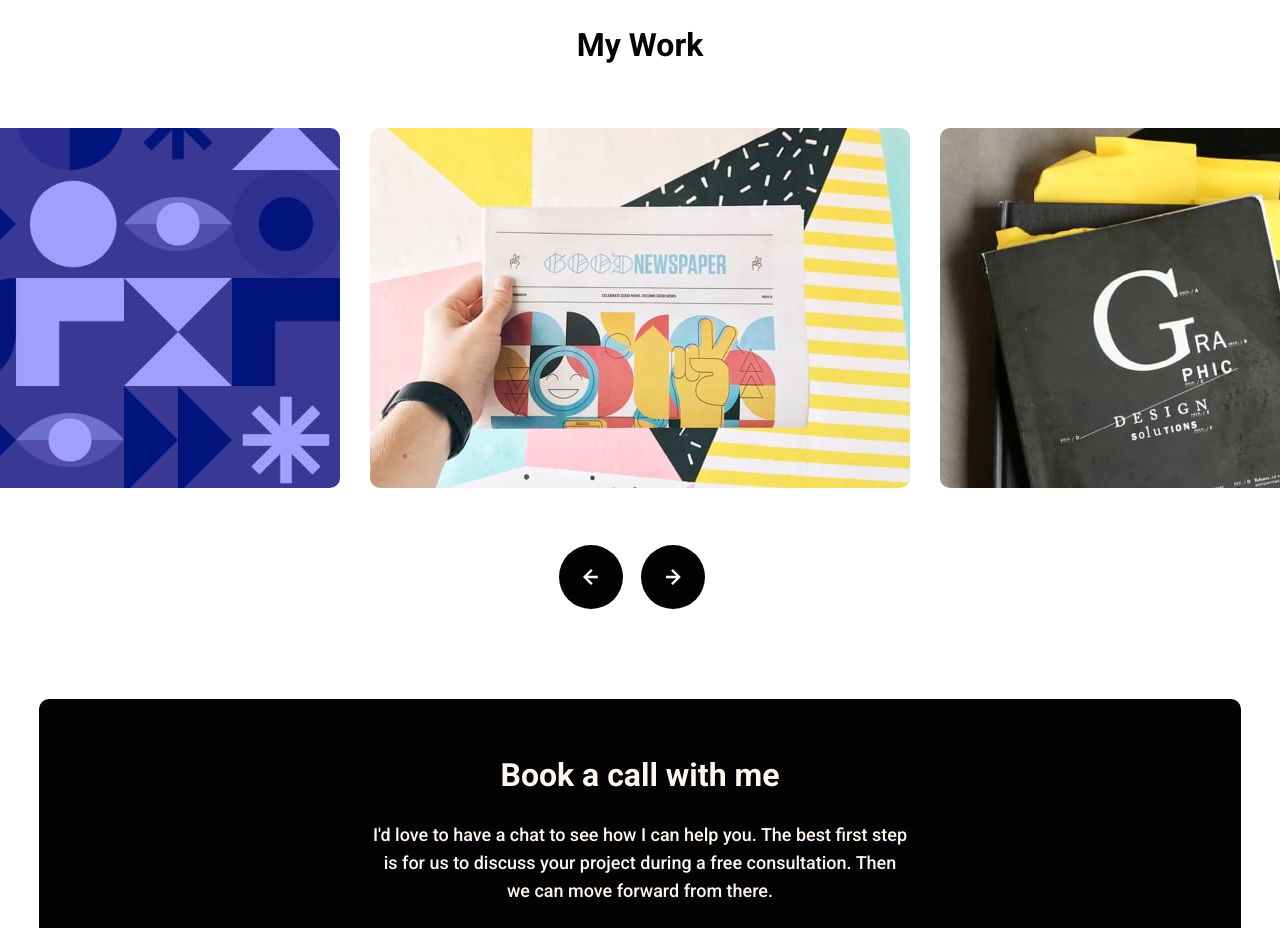
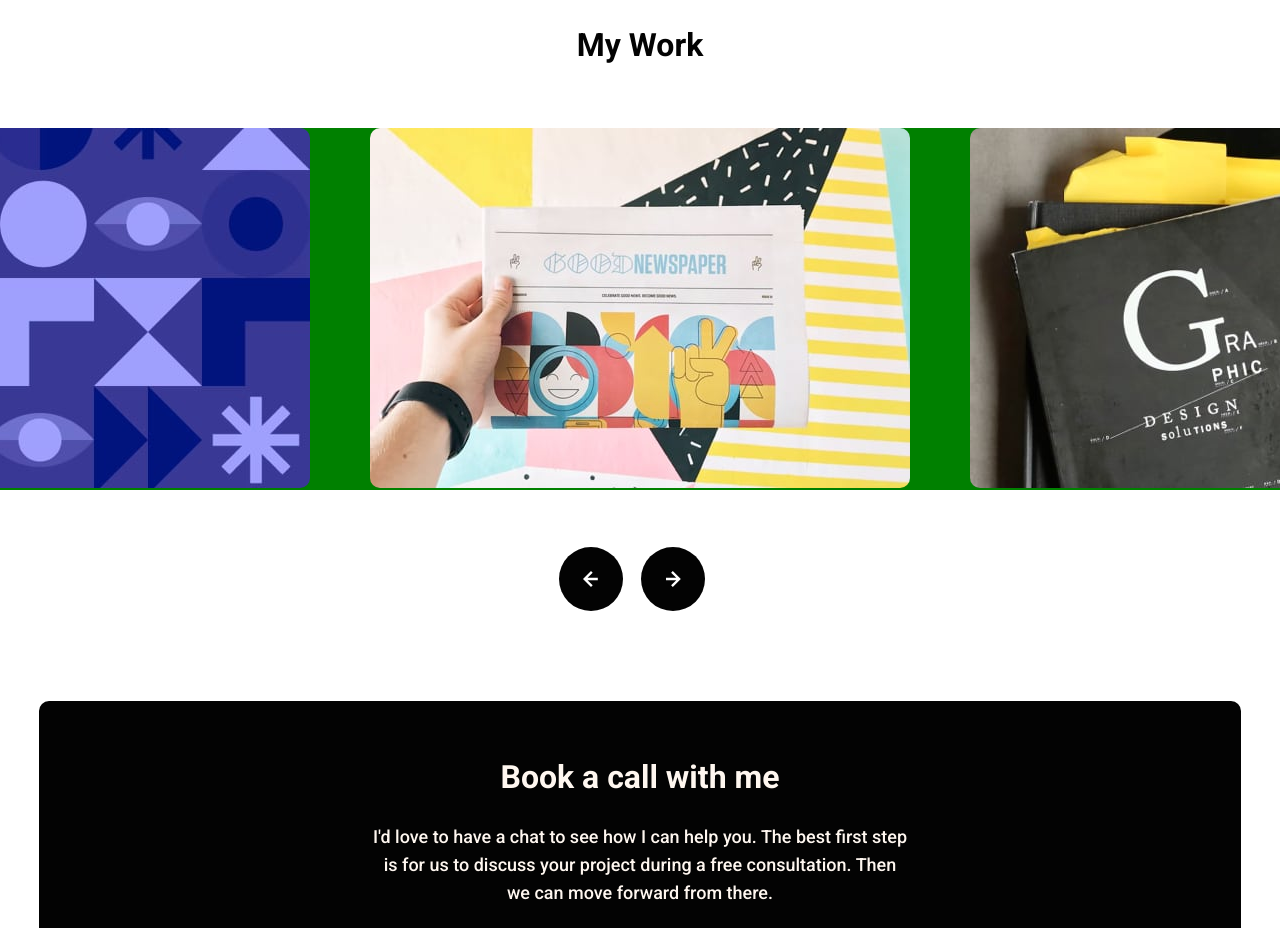
Before and after one commit to DavitDvalashvili/Single-page-design-portfolio, a plain HTML site: page index.html in a window 1280 px wide. Shown: the part 1540-2468 px from the top of the page. Drawn offline with Linux system fonts and the light colour scheme.

Commit message:
fix bugs

```diff
--- a/index.html
+++ b/index.html
@@ -41,11 +41,21 @@
             <section class="slider-container">
                 <h2>My Work</h2>
                 <div class="slider">
-                    <img src="assets/image-slide-1.jpg" alt="image-slide-1">
-                    <img src="assets/image-slide-2.jpg" alt="image-slide-2">
-                    <img src="assets/image-slide-3.jpg" alt="image-slide-3">
-                    <img src="assets/image-slide-4.jpg" alt="image-slide-4">
-                    <img src="assets/image-slide-5.jpg" alt="image-slide-5">
+                    <div>
+                        <img src="assets/image-slide-1.jpg" alt="image-slide-1">
+                    </div>
+                    <div>
+                        <img src="assets/image-slide-2.jpg" alt="image-slide-2">
+                    </div>
+                    <div>
+                        <img src="assets/image-slide-3.jpg" alt="image-slide-3">
+                    </div>
+                    <div>
+                        <img src="assets/image-slide-4.jpg" alt="image-slide-4">
+                    </div>
+                    <div>
+                        <img src="assets/image-slide-5.jpg" alt="image-slide-5">
+                    </div>
                 </div>
                 <div class="arrows">
                     <div id="left"></div>
--- a/script.js
+++ b/script.js
@@ -1,23 +1,20 @@
 const slider = document.getElementsByClassName("slider")[0];
-const sliderImg = document.querySelectorAll(".slider img");
+const imageBox = document.querySelectorAll(".slider div");
 // buttons
 const leftArrow = document.getElementById("left");
 const rightArrow = document.getElementById("right");
 
 let counter = 0;
-let size = sliderImg[0].clientWidth;
-let gap = parseInt(getComputedStyle(slider).gap);
+let size = imageBox[0].clientWidth;
 
-
-// slider.style.transform = `translateX(${-size*counter}px)`;
 
 leftArrow.addEventListener("click",  () => {
     if (counter == 2) {
         return
     } else {
+        counter ++;
         slider.style.transition = 'transform 0.4s ease-in-out';
-        counter ++;
-        slider.style.transform = `translateX(${-size*counter-gap*counter}px)`;
+        slider.style.transform = `translateX(${-size*counter}px)`;
     }
 })
 
@@ -25,8 +22,8 @@ rightArrow.addEventListener("click",  () => {
     if (counter == -2) {
         return
     } else {
+        counter --;
         slider.style.transition = 'transform 0.4s ease-in-out';
-        counter --;
-        slider.style.transform = `translateX(${-size*counter-gap*counter}px)`;
+        slider.style.transform = `translateX(${-size*counter}px)`;
     }
 })
--- a/style/responsive.css
+++ b/style/responsive.css
@@ -104,12 +104,11 @@
         font-size: 3.2rem;
         line-height: 4rem;
     }
-    .slider {
-        gap: 3rem;
+    .slider img {
         height: 36rem;
-    }
-    .slider img {
-        height: 100%;
+        width: 54rem;
+        margin: 0 3rem;
+        border-radius: 1rem;
     }
     .arrows {
         margin-top: 5.7rem;
--- a/style/style.css
+++ b/style/style.css
@@ -36,6 +36,8 @@ html {
   font-style: normal;
   font-size: 62.5%;
   font-family:'Roboto', sans-serif;
+}
+body {
   overflow-x: hidden;
 }
 /* header */
@@ -192,14 +194,14 @@ button {
   margin: 0;
 }
 .slider {
-  width: 100%;
-  height: 18rem;
   justify-content: center;
-  gap: 1.5rem;
+  background-color: green;
 }
 .slider img {
-  height: 100%;
-  border-radius: 1rem;
+  height: 18rem;
+  width: 27rem;
+  margin: 0 0.75rem;
+  border-radius: 0.8rem;
 }
 .arrows {
   margin-top: 3.2rem;
```
